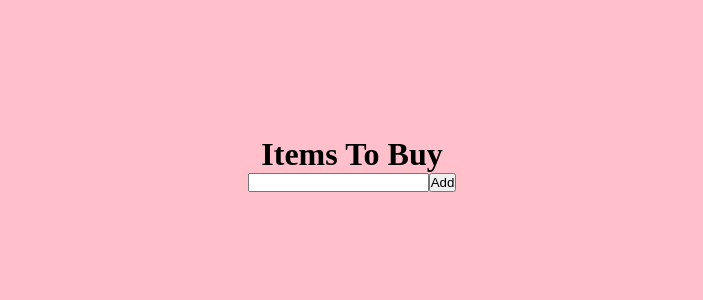
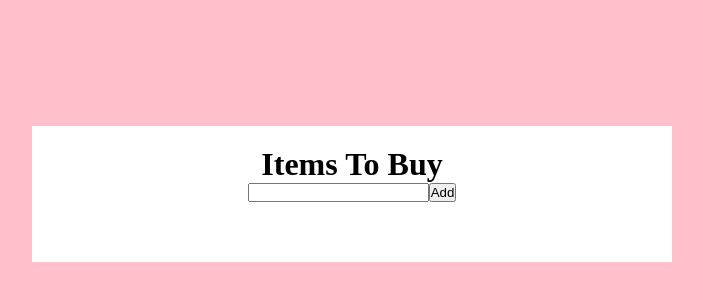
Before and after one commit to practice-ben/ShoppingList, a React app: page / in a window 1280 px wide. Shown: the part 40-340 px from the top of the page, without its empty margins (288-991 px from the left). Built offline with nearby package versions, Linux system fonts and the light colour scheme; the HTML template or start-up script is replaced by a standard one.

Commit message:
Added background to container

```diff
--- a/src/index.css
+++ b/src/index.css
@@ -16,6 +16,10 @@ body {
   flex-direction: column;
   justify-content: center;
   align-items: center;
+  background: white;
+  padding: 20px;
+  width: 50vw;
+  min-width: 300px;
 }
 .listings {
   width: 100%;
```
